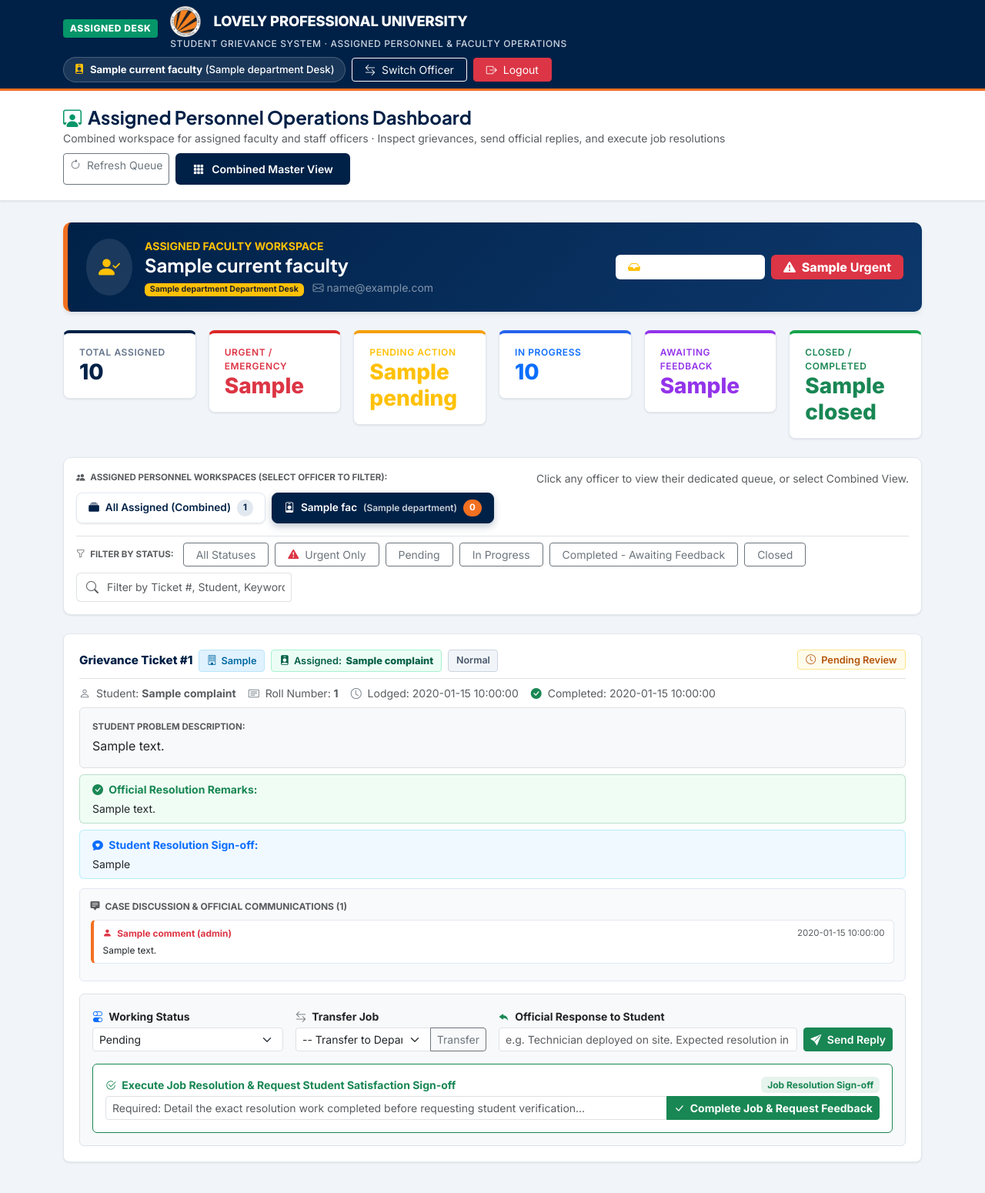
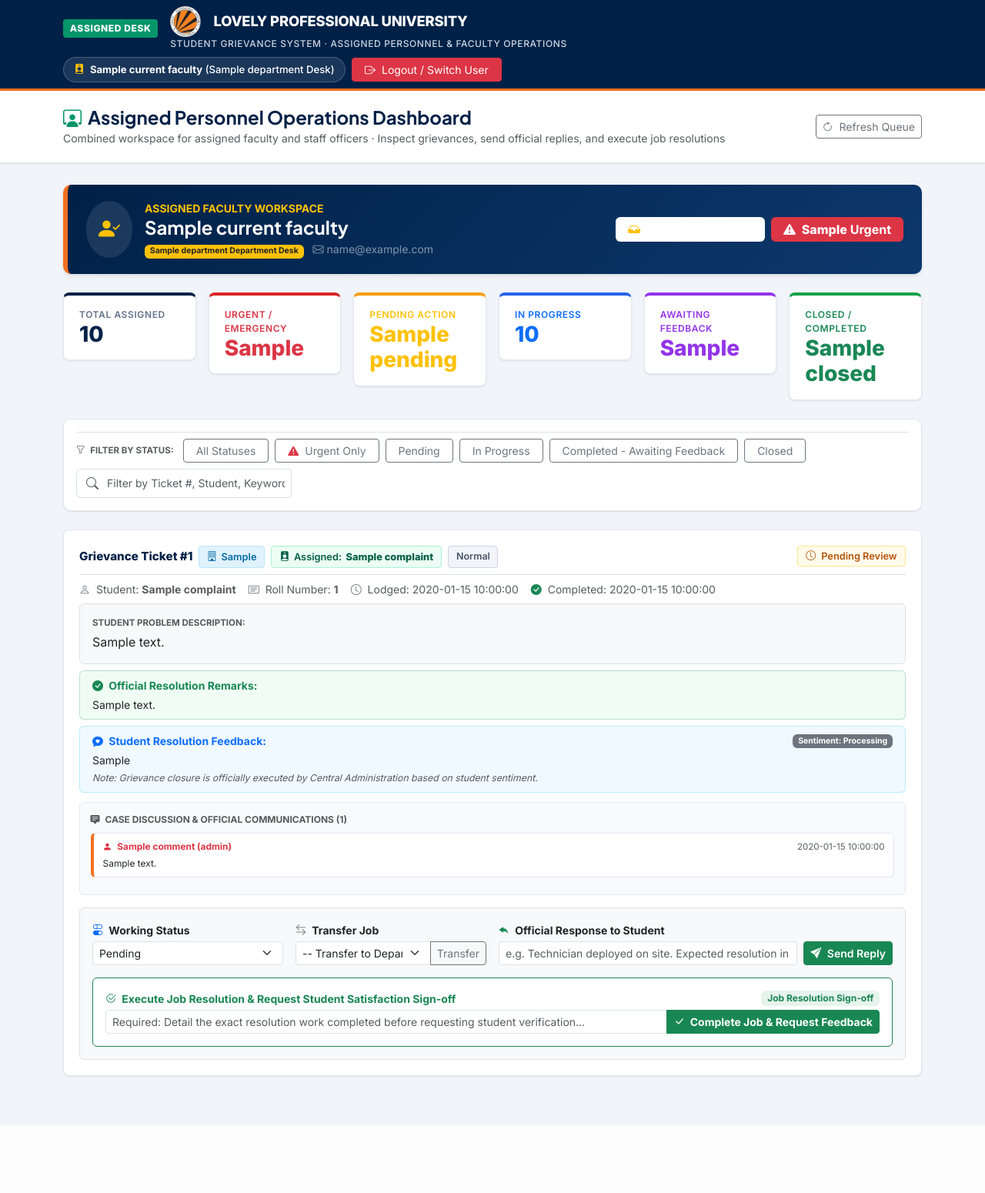
Before and after one commit to pankhurisinghal08-maker/Smart-Grievance-Routing-AI, a Flask app: template templates/assigned_dashboard.html in a window 1280 px wide. Shown: the top 1550 px of the page at 77% size. After the commit the page ends 1401 px from the top, so only its background shows below. Run offline with Flask 3, Linux system fonts and the light colour scheme; the template is opened without the code that fills it: most values are stand-ins (such as "Sample title", 1, 10 or a date in 2020).

Commit message:
Refactor assigned desk to show only officer specific workload and remove closure option

```diff
--- a/templates/assigned_dashboard.html
+++ b/templates/assigned_dashboard.html
@@ -32,11 +32,8 @@
                     <span><strong>Assigned Operations Desk</strong></span>
                     {% endif %}
                 </div>
-                <a href="{{ url_for('switch_user', tab='faculty') }}" class="btn btn-sm btn-outline-light py-1 px-3" title="Switch Officer / Account">
-                    <i class="bi bi-arrow-left-right me-1"></i> Switch Officer
-                </a>
-                <a href="/logout" class="btn btn-sm btn-danger py-1 px-3 shadow-sm">
-                    <i class="bi bi-box-arrow-right me-1"></i> Logout
+                <a href="/logout" class="btn btn-sm btn-danger py-1 px-3 shadow-sm" title="Logout and return to Portal Switcher">
+                    <i class="bi bi-box-arrow-right me-1"></i> Logout / Switch User
                 </a>
             </div>
         </div>
@@ -53,14 +50,9 @@
                     <small class="text-muted">Combined workspace for assigned faculty and staff officers &middot; Inspect grievances, send official replies, and execute job resolutions</small>
                 </div>
                 <div class="d-flex gap-2">
-                    <a href="{{ url_for('assigned_dashboard', faculty_id=selected_faculty_id, status='all') }}" class="btn btn-sm btn-outline-secondary">
+                    <a href="{{ url_for('assigned_dashboard', status='all') }}" class="btn btn-sm btn-outline-secondary">
                         <i class="bi bi-arrow-clockwise me-1"></i> Refresh Queue
                     </a>
-                    {% if selected_faculty_id != 'all' %}
-                    <a href="{{ url_for('assigned_dashboard', faculty_id='all', status='all') }}" class="btn btn-sm btn-lpu-primary">
-                        <i class="bi bi-grid-3x3-gap-fill me-1"></i> Combined Master View
-                    </a>
-                    {% endif %}
                 </div>
             </div>
         </div>
@@ -161,49 +153,9 @@
             </div>
         </div>
 
-        <!-- Filter Workspaces & Personnel Selector Card -->
+        <!-- Filter Workspaces Card -->
         <div class="rms-card mb-4">
             <div class="p-3">
-                <!-- Assigned Officer Filter Bar -->
-                <div class="mb-3">
-                    <div class="d-flex justify-content-between align-items-center mb-2 flex-wrap gap-2">
-                        <small class="text-muted fw-bold text-uppercase" style="font-size: 0.72rem;">
-                            <i class="bi bi-people-fill me-1"></i> Assigned Personnel Workspaces (Select Officer to Filter):
-                        </small>
-                        <span class="small text-muted">
-                            Click any officer to view their dedicated queue, or select Combined View.
-                        </span>
-                    </div>
-
-                    <div class="d-flex flex-wrap gap-2">
-                        <a href="{{ url_for('assigned_dashboard', faculty_id='all', status=selected_status) }}"
-                           class="officer-select-chip {% if selected_faculty_id == 'all' %}active{% endif %}">
-                            <i class="bi bi-collection-fill"></i>
-                            <span>All Assigned (Combined)</span>
-                            <span class="chip-badge">{{ total_all_count }}</span>
-                        </a>
-
-                        {% for fac in faculty_list %}
-                        <a href="{{ url_for('assigned_dashboard', faculty_id=fac.id, status=selected_status) }}"
-                           class="officer-select-chip {% if selected_faculty_id == fac.id|string or selected_faculty_id == fac.id %}active{% endif %}">
-                            {% if fac.department == 'IT' %}<i class="bi bi-laptop text-info"></i>
-                            {% elif fac.department == 'Maintenance' %}<i class="bi bi-tools text-primary"></i>
-                            {% elif fac.department == 'Cafeteria' %}<i class="bi bi-cup-hot text-warning"></i>
-                            {% elif fac.department == 'Security' %}<i class="bi bi-shield-shaded text-danger"></i>
-                            {% elif fac.department == 'Finance' %}<i class="bi bi-cash-stack text-success"></i>
-                            {% elif fac.department == 'Library' %}<i class="bi bi-book text-secondary"></i>
-                            {% elif fac.department == 'Discipline' %}<i class="bi bi-award text-purple"></i>
-                            {% elif fac.department == 'Examination' %}<i class="bi bi-journal-check text-danger"></i>
-                            {% else %}<i class="bi bi-person-badge"></i>
-                            {% endif %}
-                            <span>{{ fac.name }}</span>
-                            <small class="text-muted">({{ fac.department }})</small>
-                            <span class="chip-badge">{{ faculty_counts.get(fac.id, 0) }}</span>
-                        </a>
-                        {% endfor %}
-                    </div>
-                </div>
-
                 <!-- Status Filter & Instant Search -->
                 <div class="d-flex flex-wrap justify-content-between align-items-center gap-2 pt-2 border-top">
                     <div class="d-flex flex-wrap gap-2 align-items-center">
@@ -211,7 +163,7 @@
                             <i class="bi bi-funnel me-1"></i> Filter By Status:
                         </small>
                         {% for st in ['all', 'High Priority', 'Pending', 'In Progress', 'Completed - Awaiting Feedback', 'Closed'] %}
-                        <a href="{{ url_for('assigned_dashboard', faculty_id=selected_faculty_id, status=st) }}"
+                        <a href="{{ url_for('assigned_dashboard', status=st) }}"
                            class="btn btn-sm {% if selected_status == st %}btn-lpu-primary{% else %}btn-outline-secondary{% endif %} py-1 px-3">
                             {% if st == 'High Priority' %}
                             <i class="bi bi-exclamation-triangle-fill text-danger me-1"></i> Urgent Only
@@ -310,11 +262,21 @@
             </div>
             {% endif %}
 
-            <!-- Student Resolution Feedback -->
+            <!-- Student Resolution Feedback & Sentiment -->
             {% if c.student_feedback %}
             <div class="alert alert-info py-2 px-3 small rounded-2 mb-2 border border-info border-opacity-25" style="background: #f0f9ff;">
-                <strong class="text-primary"><i class="bi bi-chat-heart-fill me-1"></i> Student Resolution Sign-off:</strong>
-                <div class="mt-1 text-dark">{{ c.student_feedback }}</div>
+                <div class="d-flex justify-content-between align-items-center mb-1 flex-wrap gap-1">
+                    <strong class="text-primary"><i class="bi bi-chat-heart-fill me-1"></i> Student Resolution Feedback:</strong>
+                    {% if c.feedback_sentiment == 'Positive' %}
+                    <span class="badge bg-success"><i class="bi bi-hand-thumbs-up-fill me-1"></i> Sentiment: Positive</span>
+                    {% elif c.feedback_sentiment == 'Negative' %}
+                    <span class="badge bg-danger"><i class="bi bi-hand-thumbs-down-fill me-1"></i> Sentiment: Negative</span>
+                    {% else %}
+                    <span class="badge bg-secondary">Sentiment: Processing</span>
+                    {% endif %}
+                </div>
+                <div class="text-dark">{{ c.student_feedback }}</div>
+                <small class="text-muted d-block mt-1 fst-italic">Note: Grievance closure is officially executed by Central Administration based on student sentiment.</small>
             </div>
             {% endif %}
 
@@ -360,7 +322,7 @@
                                 <option value="Pending" {% if c.status == 'Pending' %}selected{% endif %}>Pending</option>
                                 <option value="In Progress" {% if c.status == 'In Progress' %}selected{% endif %}>In Progress</option>
                                 <option value="Completed - Awaiting Feedback" {% if c.status == 'Completed - Awaiting Feedback' %}selected{% endif %}>Completed (Awaiting Feedback)</option>
-                                <option value="Closed" {% if c.status == 'Closed' or c.status == 'Resolved' %}selected{% endif %}>Mark Closed / Resolved</option>
+
                             </select>
                         </form>
                     </div>
@@ -441,8 +403,8 @@
             <h5 class="text-dark">No complaints currently in this queue</h5>
             <p class="text-muted mb-0">No tickets match the selected officer or status filter criteria.</p>
             <div class="mt-3">
-                <a href="{{ url_for('assigned_dashboard', faculty_id='all', status='all') }}" class="btn btn-sm btn-lpu-primary">
-                    <i class="bi bi-arrow-repeat me-1"></i> View All Assigned Tickets
+                <a href="{{ url_for('assigned_dashboard', status='all') }}" class="btn btn-sm btn-lpu-primary">
+                    <i class="bi bi-arrow-repeat me-1"></i> View All My Tickets
                 </a>
             </div>
         </div>
```
